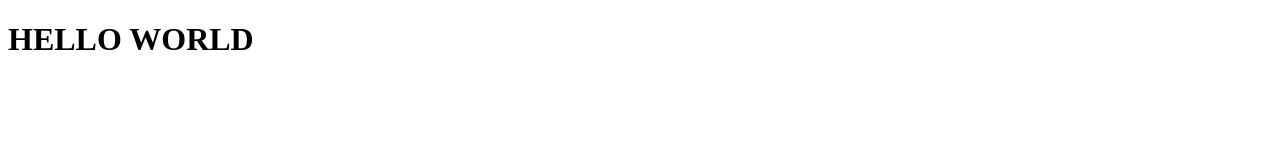
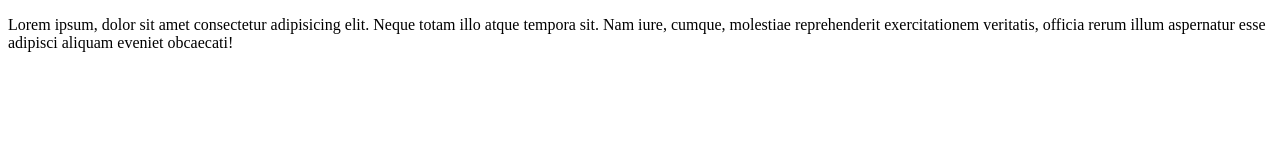
Before and after one commit to fazi475/Website, a plain HTML site: page Index.html in a window 1280 px wide. Drawn offline with Linux system fonts and the light colour scheme.

Commit message:
New file

```diff
--- a/Index.html
+++ b/Index.html
@@ -6,6 +6,8 @@
     <title>Document</title>
 </head>
 <body>
-    <h1>HELLO WORLD</h1>
+    <p>Lorem ipsum, dolor sit amet consectetur adipisicing elit. Neque totam illo atque tempora sit. Nam iure, cumque,
+        molestiae reprehenderit exercitationem veritatis, officia rerum illum aspernatur esse adipisci aliquam eveniet
+        obcaecati!</p>
 </body>
 </html>
```
Also changed, not shown: 1 other file.
